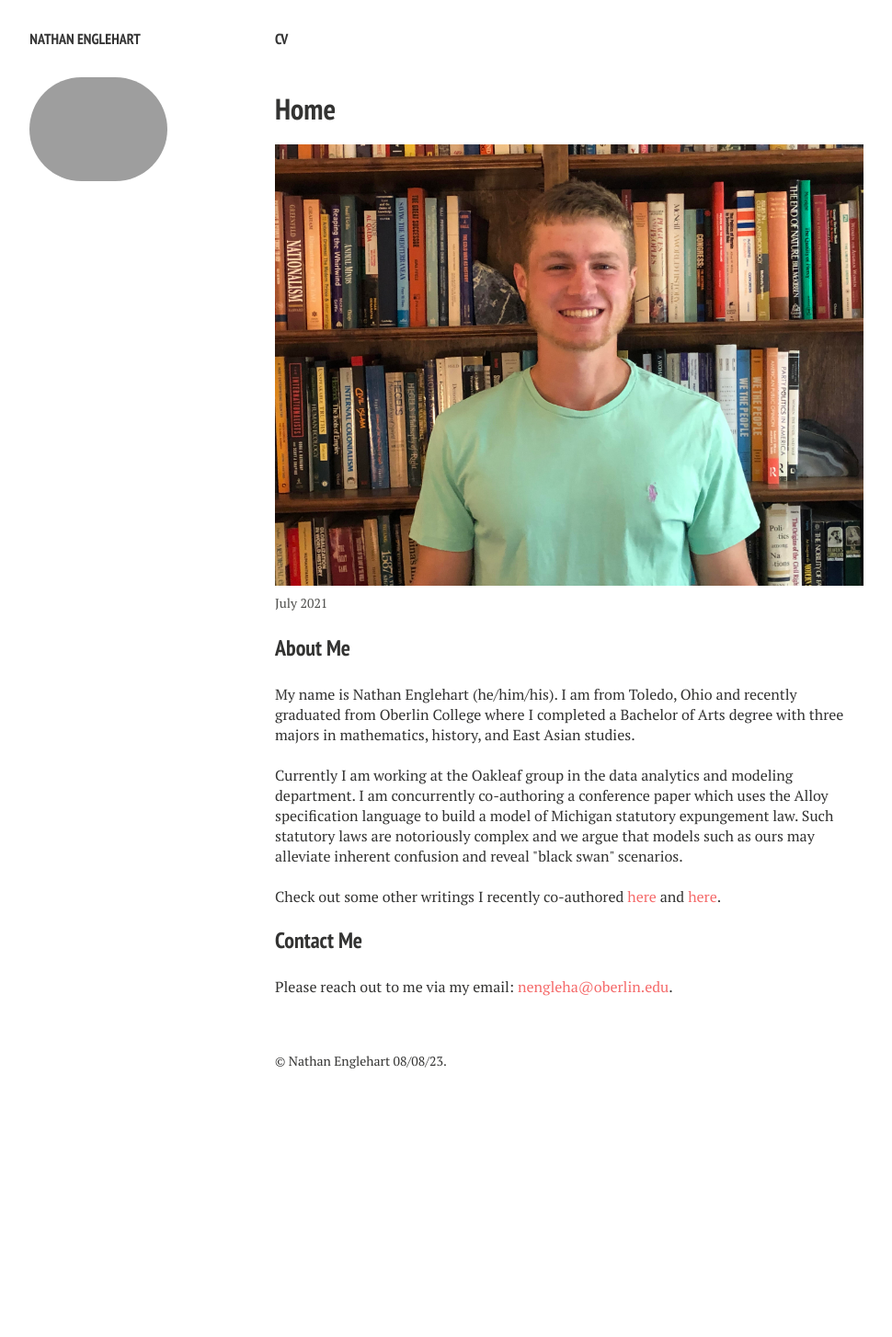
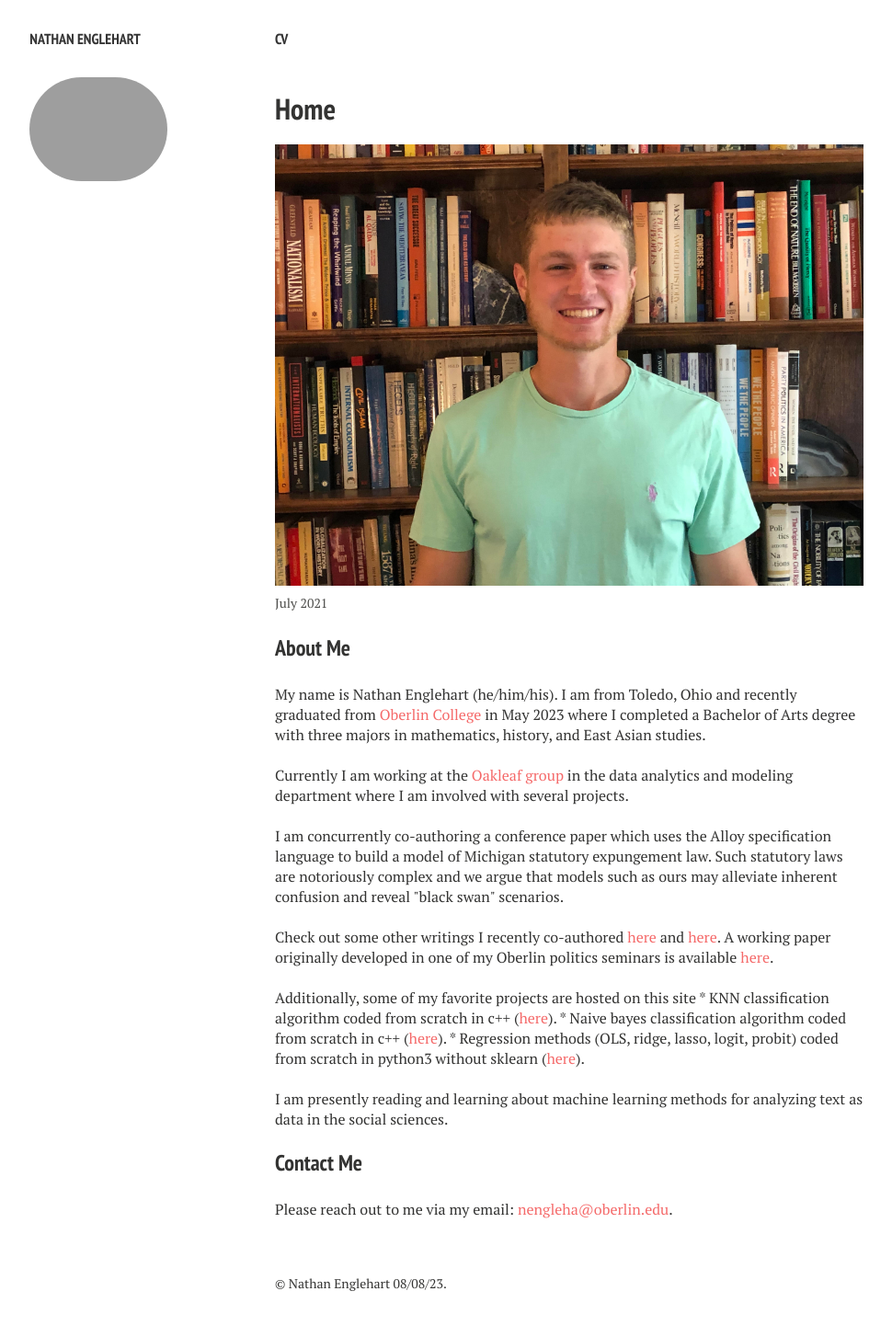
Before and after one commit to nathanenglehart/nathanenglehart.github.io, a Jekyll site: the page built from index.md, in a window 1280 px wide. Shown: the whole page at 92% size, without its empty margins (21-991 px from the left). Built offline with Jekyll 4.4.1, drawn with Linux system fonts in a browser that asks for light colours; nearby versions of some CDN libraries; before the commit the page ends 1212 px from its top, so only the background shows below that.

Commit message:
some changes

```diff
--- a/index.md
+++ b/index.md
@@ -14,13 +14,25 @@
 <div class="bod">
 <h3 class="small_title">About Me</h3>
 
-My name is Nathan Englehart (he/him/his). I am from Toledo, Ohio and recently graduated from Oberlin College where I completed a Bachelor of Arts degree with three majors in mathematics, history, and East Asian studies.
+My name is Nathan Englehart (he/him/his). I am from Toledo, Ohio and recently graduated from <a style="color: #f56a6a !important" href="https://www.oberlin.edu/">Oberlin College</a> in May 2023 where I completed a Bachelor of Arts degree with three majors in mathematics, history, and East Asian studies.
 <br>
 <br>
-Currently I am working at the Oakleaf group in the data analytics and modeling department. I am concurrently co-authoring a conference paper which uses the Alloy specification language to build a model of Michigan statutory expungement law. Such statutory laws are notoriously complex and we argue that models such as ours may alleviate inherent confusion and reveal "black swan" scenarios.
+Currently I am working at the <a style="color: #f56a6a !important" href="https://oakleaf.com/">Oakleaf group</a> in the data analytics and modeling department where I am involved with several projects.
 <br>
 <br>
-Check out some other writings I recently co-authored <a style="color: #f56a6a; !important" href="https://www.bgsu.edu/arts-and-sciences/political-science/trailblazing-women-in-ohio-politics/marcy-kaptur.html">here</a> and <a style="color: #f56a6a; !important" href="https://www.bgsu.edu/arts-and-sciences/political-science/trailblazing-women-in-ohio-politics/betty-montgomery.html">here</a>.
+I am concurrently co-authoring a conference paper which uses the Alloy specification language to build a model of Michigan statutory expungement law. Such statutory laws are notoriously complex and we argue that models such as ours may alleviate inherent confusion and reveal "black swan" scenarios.
+<br>
+<br>
+Check out some other writings I recently co-authored <a style="color: #f56a6a; !important" href="https://www.bgsu.edu/arts-and-sciences/political-science/trailblazing-women-in-ohio-politics/marcy-kaptur.html">here</a> and <a style="color: #f56a6a; !important" href="https://www.bgsu.edu/arts-and-sciences/political-science/trailblazing-women-in-ohio-politics/betty-montgomery.html">here</a>. A working paper originally developed in one of my Oberlin politics seminars is available <a style="color: #f56a6a !important" href="https://nathanenglehart.github.io/files/englehart-neo-soviet-gender.pdf">here</a>.
+<br>
+<br>
+Additionally, some of my favorite projects are hosted on this site
+* KNN classification algorithm coded from scratch in c++ (<a style="color: #f56a6a !important" href="https://nathanenglehart.github.io/projects/knn">here</a>).
+* Naive bayes classification algorithm coded from scratch in c++ (<a style="color: #f56a6a !important" href="https://nathanenglehart.github.io/projects/naive-bayes">here</a>).
+* Regression methods (OLS, ridge, lasso, logit, probit) coded from scratch in python3 without sklearn (<a style="color: #f56a6a !important" href="https://nathanenglehart.github.io/projects/regression">here</a>).
+<br>
+<br>
+I am presently reading and learning about machine learning methods for analyzing text as data in the social sciences.
 
 <h3 class="small_title">Contact Me</h3>
 
```
Also changed, not shown: 1 other file.
